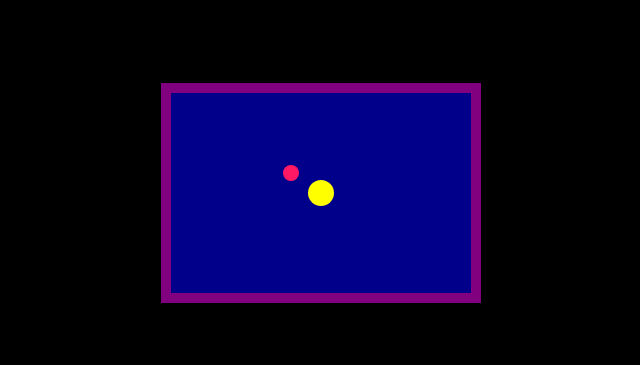
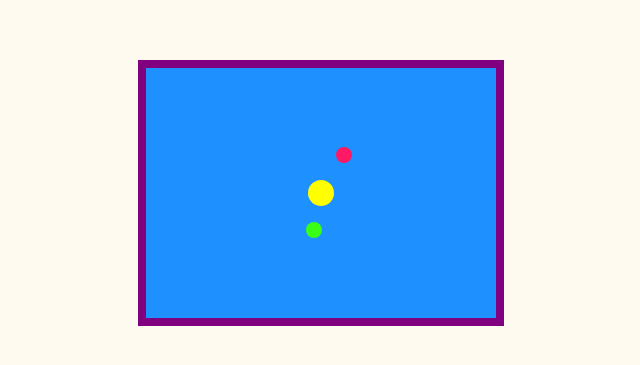
Before and after one commit to NeilK-94/NeilKyneGraphicsProject, a plain HTML site: page index.html in a window 1280 px wide. Shown: the part 207-572 px from the top of the page, without its empty margins (319-959 px from the left). Drawn offline with Linux system fonts and the light colour scheme.

Commit message:
Got two balls and collision!
I've gotten two balls moving around the canvas as well as the user ball
being controlled with the key arrows. Also I've got collision detection
done for the eneymy balls hitting the userball!

Meaning I could add a gameover function. I plan on adding more balls and
just fixing it up code wise and maybe adding collision for enemy balls
so if they hit eachother they'll deflect!

```diff
--- a/index.html
+++ b/index.html
@@ -8,21 +8,20 @@
 
     <style type="text/css">
         body {
-            background-color: black;
+            background-color: floralwhite;
         }
         canvas {
             padding: 0;
             margin: auto;
             display: block;
-
             position: absolute;
             top: 0;
             bottom: 0;
             left: 0;
             right: 0;
 
-            background-color: darkblue;
-            border: 10px solid purple;
+            background-color: dodgerblue;
+            border: 8px solid purple;
         }
     </style>
 
@@ -30,7 +29,7 @@
 
   <body>
 
-    <canvas id="gameCanvas" width="300" height="200"></canvas>
+    <canvas id="gameCanvas" width="350" height="250"></canvas>
 
     <script type="text/javascript">
       // Gets a handle to the element with id gameCanvas.
@@ -47,9 +46,11 @@
         }
 
         var enemyBall1 = {    //  Create object for enball1
-          x: canvas.width / 2.5,
-          y: canvas.height / 2.5,
-          radius: 8 ,  //  Set radius of ball to 12
+            position: {
+                  x: Math.floor((Math.random() * 345) + 5),
+                  y: Math.floor((Math.random() * 245) + 5)
+            } ,
+            radius: 8 ,  //  Set radius of ball to 8
 
             acceleration: {   //  Determines ball acceleration
                 x: 5,
@@ -58,6 +59,19 @@
 
         } //  End ball1
 
+        var enemyBall2 = {    //  Create object for enball2
+            position: {
+                  x: Math.floor((Math.random() * 345) + 5),
+                  y: Math.floor((Math.random() * 245) + 5)
+            } ,
+            radius: 8 ,  //  Set radius of ball to 8
+
+            acceleration: {   //  Determines ball acceleration
+                x: 5,
+                y: 3
+            }
+
+        } //  End ball2
 
 
         function drawCircle() {
@@ -65,41 +79,103 @@
             ctx.beginPath();
             ctx.arc(userBall.x, userBall.y, userBall.r, 0, 2 * Math.PI);
             ctx.fill();
+
+            ball1Collision();
+            ball2Collision();
         }
 
          function drawEnemyBall1() {
               ctx.fillStyle = "rgb(255, 25, 100)";   //  Color
               ctx.beginPath();  //  Begin path
-              ctx.arc(enemyBall1.x, enemyBall1.y, enemyBall1.radius, 0, 2 * Math.PI);
+              ctx.arc(enemyBall1.position.x, enemyBall1.position.y, enemyBall1.radius, 0, 2 * Math.PI);
               ctx.fill();   //  Fills ball
 
-              enemyBall1.x += enemyBall1.acceleration.x;   //  Update y location
-              enemyBall1.y += enemyBall1.acceleration.y;
+              enemyBall1.position.x += enemyBall1.acceleration.x;   //  Update y location
+              enemyBall1.position.y += enemyBall1.acceleration.y;
 
               //    Keep animation going while ball1 hasn't hit the canvas
-              if ((enemyBall1.x >= canvas.width - enemyBall1.radius) ||  (enemyBall1.x <= enemyBall1.radius))
+              if ((enemyBall1.position.x >= canvas.width - enemyBall1.radius) ||  (enemyBall1.position.x <= enemyBall1.radius))
                   enemyBall1.acceleration.x =- enemyBall1.acceleration.x;
 
-              if ((enemyBall1.y >= canvas.height - enemyBall1.radius) ||  (enemyBall1.y <= enemyBall1.radius))
+              if ((enemyBall1.position.y >= canvas.height - enemyBall1.radius) ||  (enemyBall1.position.y <= enemyBall1.radius))
                   enemyBall1.acceleration.y =- enemyBall1.acceleration.y;
 
         } //  End function drawball
 
+        function drawEnemyBall2() {
+              ctx.fillStyle = "rgb(57, 255, 20)";   //  Color
+              ctx.beginPath();  //  Begin path
+              ctx.arc(enemyBall2.position.x, enemyBall2.position.y, enemyBall2.radius, 0, 2 * Math.PI);
+              ctx.fill();   //  Fills ball
+
+              enemyBall2.position.x += enemyBall2.acceleration.x;   //  Update y location
+              enemyBall2.position.y += enemyBall2.acceleration.y;
+
+              //    Keep animation going while ball1 hasn't hit the canvas
+              if ((enemyBall2.position.x >= canvas.width - enemyBall2.radius) ||  (enemyBall2.position.x <= enemyBall2.radius))
+                  enemyBall2.acceleration.x =- enemyBall2.acceleration.x;
+
+              if ((enemyBall2.position.y >= canvas.height - enemyBall2.radius) ||  (enemyBall2.position.y <= enemyBall2.radius))
+                  enemyBall2.acceleration.y =- enemyBall2.acceleration.y;
+
+          } //  End function drawball
+
+        function ball1Collision() {
+
+
+              var dx = (enemyBall1.position.x ) - (userBall.x );
+              var dy = (enemyBall1.position.y ) - (userBall.y );
+              var distance = Math.sqrt(dx * dx + dy * dy);
+              if (distance < enemyBall1.radius + userBall.r) {
+
+                  gameOver();
+
+              }
+          }
+
+          function ball2Collision() {
+
+              var dx = (enemyBall2.position.x ) - (userBall.x );
+              var dy = (enemyBall2.position.y ) - (userBall.y );
+              var distance = Math.sqrt(dx * dx + dy * dy);
+              if (distance < enemyBall2.radius + userBall.r) {
+
+                  gameOver();
+
+              }
+          }
+
         drawCircle(); //  call function
         drawEnemyBall1();
+        drawEnemyBall2();
 
         function repeatme() {
 
             // clears  the screan/canvas i.e. where the ball was previously does not show up.
             ctx.clearRect(0, 0, canvas.width, canvas.height);
-              // calls the function in the ball object
+            // calls the enemyBall function
             drawEnemyBall1();
+            drawEnemyBall2();
 
-              //calls the draw circle function
+            //calls the userBall function
             drawCircle();
 
             // gets the animation going
             window.requestAnimationFrame(repeatme);
+        }
+
+        function shutdown(){
+            if (event.keyCode == 13 && userBall.y > userBall.r){
+                location.reload();
+            }
+          }
+
+        function gameOver(){
+            ctx.clearRect(0, 0, canvas.width, canvas.height);
+            ctx.fillStyle = "red";
+            ctx.font = "30px Arial";
+            ctx.fillText("Game Over Press enter to restart", canvas.width / 2, canvas.height / 2);
+            shutdown();
           }
 
       // Add an event listener to the keypress event.
@@ -117,8 +193,11 @@
 
         drawCircle(); //  call function
         drawEnemyBall1();
+        drawEnemyBall2();
+    });
 
-      });
+    window.requestAnimationFrame(repeatme);
+
       </script>
 
   </body>
```
Lines whose indentation alone changed are shown as unchanged.
